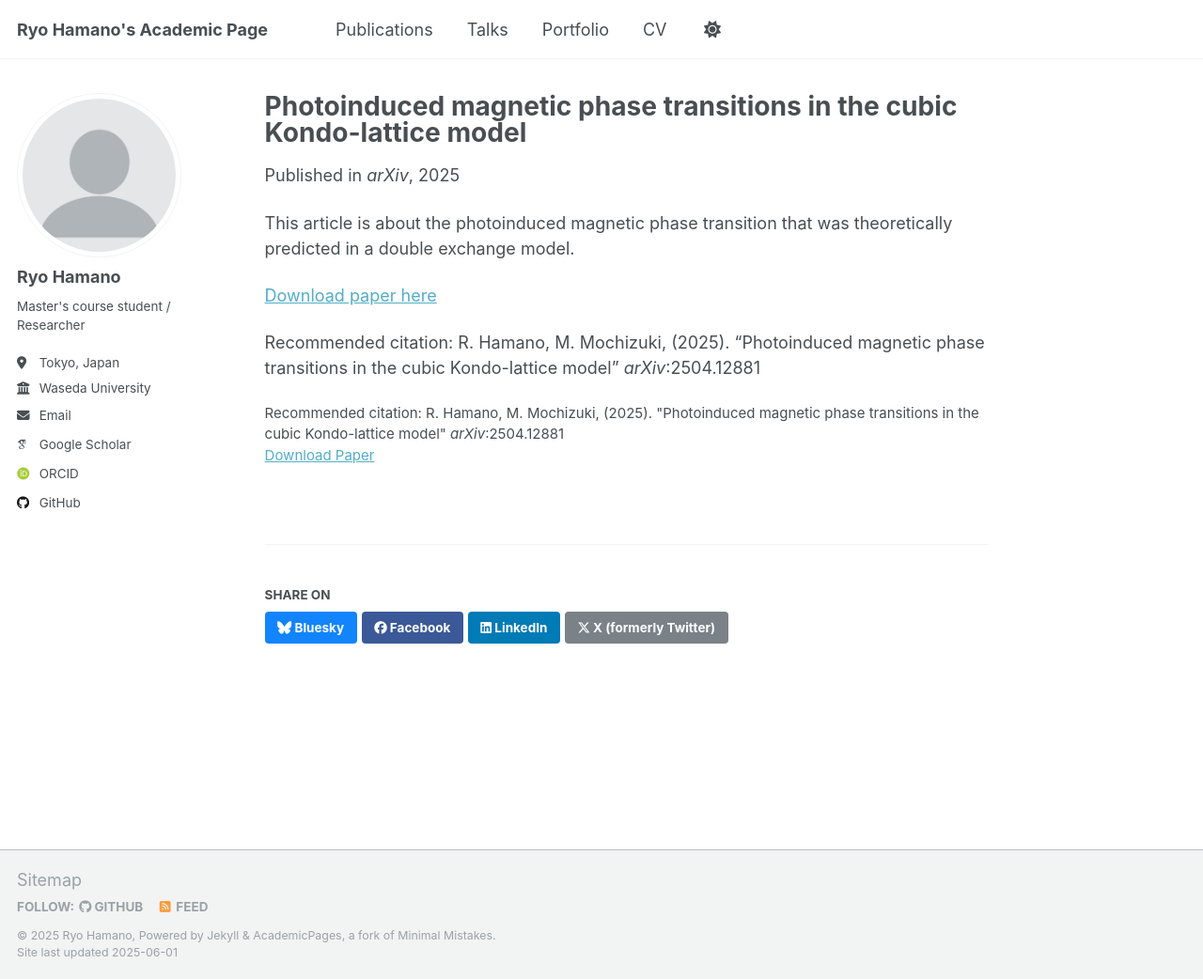
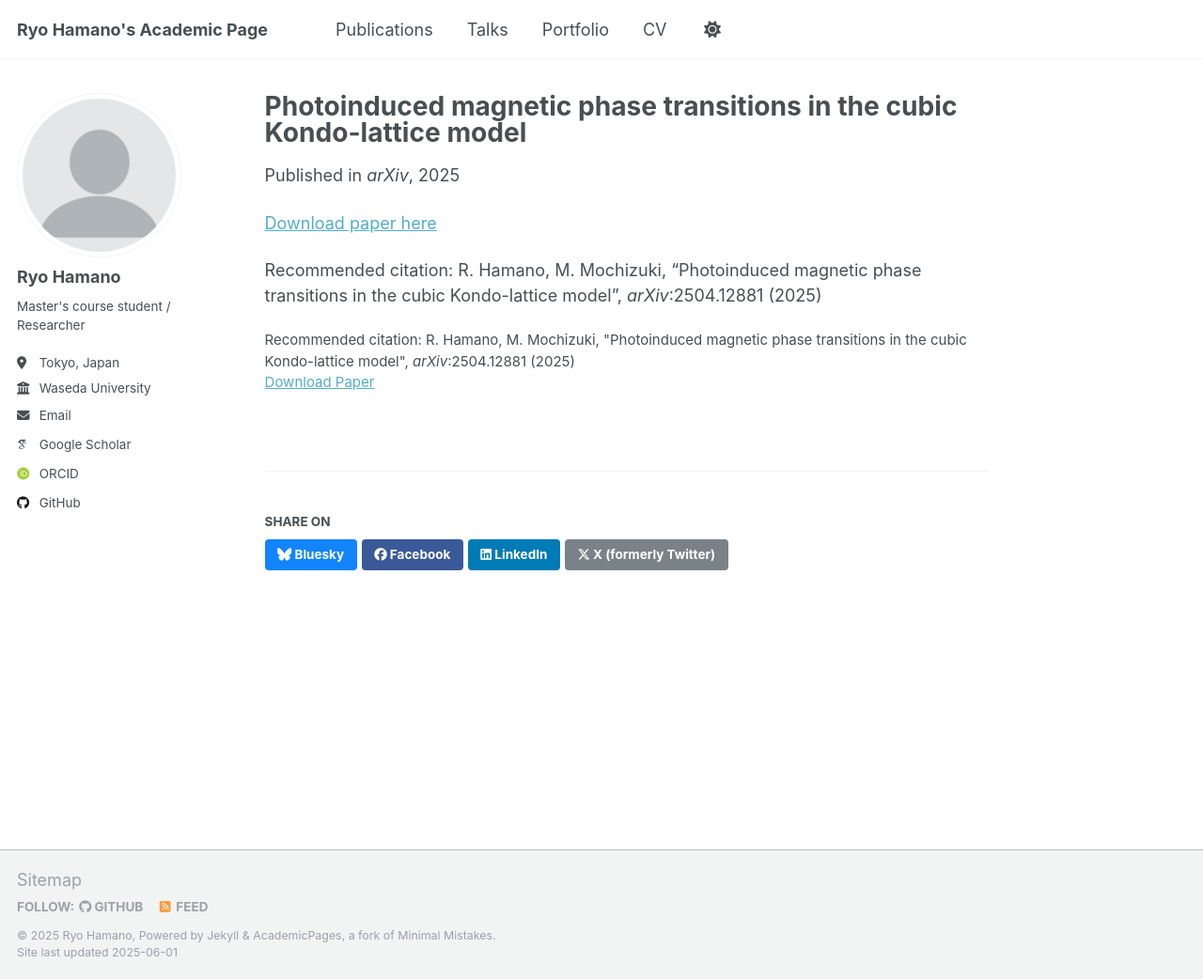
Before and after one commit to ryohamano/ryohamano.github.io, a Jekyll site: the page built from _publications/2025-04-17-RH_MM_PRB2025.md, in a window 1280 px wide and 1042 px high. Shown: the whole window at 94% size. Built offline with Jekyll 4.4.1, drawn with Linux system fonts in a browser that asks for light colours; some web fonts are replaced.

Commit message:
change publications

```diff
--- a/_publications/2025-04-17-RH_MM_PRB2025.md
+++ b/_publications/2025-04-17-RH_MM_PRB2025.md
@@ -3,14 +3,11 @@ title: "Photoinduced magnetic phase transitions in the cubic Kondo-lattice model
 collection: publications
 permalink: /publication/2025-04-17-RH_MM_PRB2025
 category: preprint
-excerpt: 'This article is about the photoinduced magnetic phase transition that was theoretically predicted in a double exchange model.'
 date: 2025-04-17
 venue: 'arXiv'
 paperurl: 'https://arxiv.org/abs/2504.12881'
-citation: 'R. Hamano, M. Mochizuki, (2025). &quot;Photoinduced magnetic phase transitions in the cubic Kondo-lattice model&quot; <i>arXiv</i>:2504.12881'
+citation: 'R. Hamano, M. Mochizuki, &quot;Photoinduced magnetic phase transitions in the cubic Kondo-lattice model&quot;, <i>arXiv</i>:2504.12881 (2025)'
 ---
-This article is about the photoinduced magnetic phase transition that was theoretically predicted in a double exchange model.
-
 [Download paper here](https://arxiv.org/abs/2504.12881)
 
-Recommended citation: R. Hamano, M. Mochizuki, (2025). "Photoinduced magnetic phase transitions in the cubic Kondo-lattice model" <i>arXiv</i>:2504.12881
+Recommended citation: R. Hamano, M. Mochizuki, "Photoinduced magnetic phase transitions in the cubic Kondo-lattice model", <i>arXiv</i>:2504.12881 (2025)
--- a/markdown_generator/publications.tsv
+++ b/markdown_generator/publications.tsv
@@ -1,2 +1,2 @@
-pub_date	title	venue	category	excerpt	citation	url_slug	paper_url	slides_url
-2025-04-17	Photoinduced magnetic phase transitions in the cubic Kondo-lattice model	arXiv	preprint	This article is about the photoinduced magnetic phase transition that was theoretically predicted in a double exchange model.	R. Hamano, M. Mochizuki, (2025). "Photoinduced magnetic phase transitions in the cubic Kondo-lattice model" <i>arXiv</i>:2504.12881	RH_MM_PRB2025	https://arxiv.org/abs/2504.12881
+pub_date	url_slug	title	venue	category	citation	paper_url	abstract
+2025-04-17	RH_MM_PRB2025	Photoinduced magnetic phase transitions in the cubic Kondo-lattice model	arXiv	preprint	R. Hamano and M. Mochizuki, "Photoinduced magnetic phase transitions in the cubic Kondo-lattice model", <i>arXiv</i>:2504.12881 (2025)	https://arxiv.org/abs/2504.12881
```
Also changed, not shown: 1 other file.
